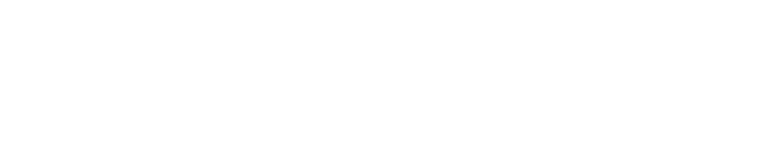
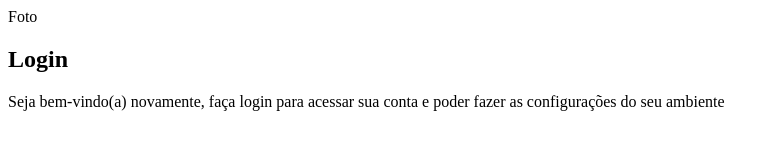
Before and after one commit to danielmendesm/projeto-login, a plain HTML site: page index.html in a window 1280 px wide. Shown: the whole page, without its empty margins (0-779 px from the left). Drawn offline with Linux system fonts and the light colour scheme.

Commit message:
Estrutura criada

```diff
--- a/index.html
+++ b/index.html
@@ -8,6 +8,19 @@
     <link rel="stylesheet" href="estilos/style.css">
 </head>
 <body>
+    <main>
+        <section id="login">
+            <div id="imagem">
+                Foto
+            </div>
+            <div id="form">
+                <h1>Login</h1>
+                <p>Seja bem-vindo(a) novamente, faça login para acessar sua conta e poder fazer as configurações do seu ambiente</p>
+                <form action="login.php" method="post">
 
+                </form>
+            </div>
+        </section>
+    </main>
 </body>
 </html>
```
Also changed, not shown: estilos/style.css (+5 -3 lines).
